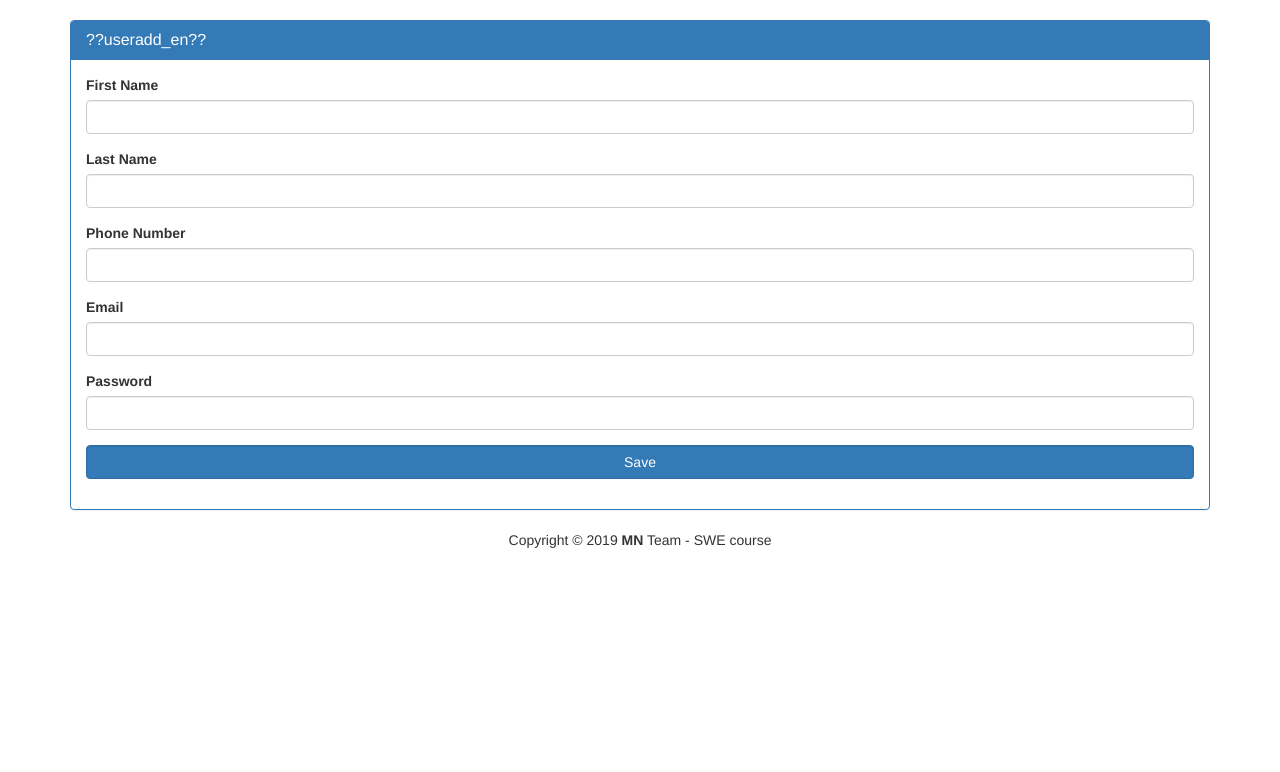
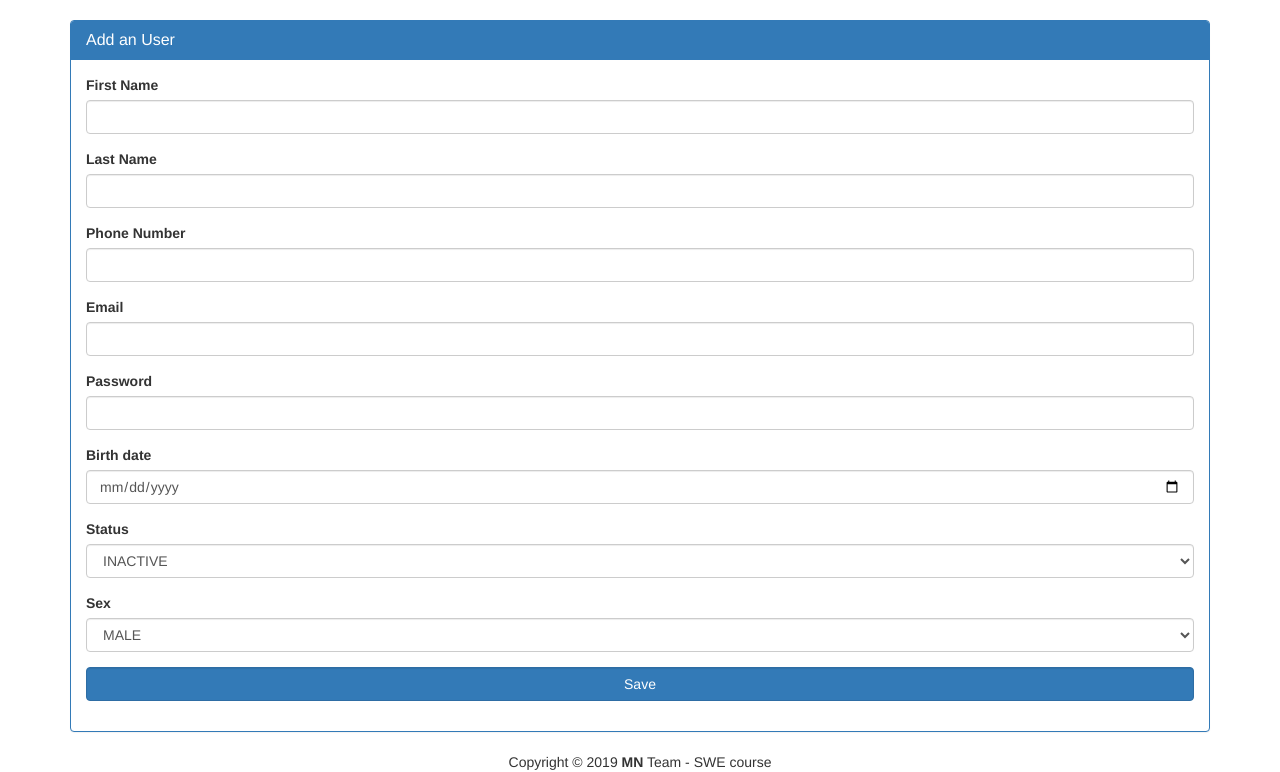
Before and after one commit to gtuugii/TrailerRental, a Spring Boot app: page /users/add?lang=en in a window 1280 px wide. Shown: the part 52-824 px from the top of the page. Before the commit the page ends 600 px from the top, so only its background shows below. Run offline with Spring Boot 4, Linux system fonts and the light colour scheme; some libraries are stand-ins or nearby versions.

Commit message:
Client - User Add, Edit

```diff
--- a/TrailerRentalClient/src/main/java/mum/edu/swe/trailerrentalclient/controller/UserController.java
+++ b/TrailerRentalClient/src/main/java/mum/edu/swe/trailerrentalclient/controller/UserController.java
@@ -1,7 +1,7 @@
 package mum.edu.swe.trailerrentalclient.controller;
 
 import mum.edu.swe.trailerrentalclient.config.Config;
-import mum.edu.swe.trailerrentalclient.model.Status;
+import mum.edu.swe.trailerrentalclient.model.DB;
 import mum.edu.swe.trailerrentalclient.model.User;
 import org.springframework.beans.factory.annotation.Autowired;
 import org.springframework.http.HttpEntity;
@@ -27,7 +27,7 @@ public class UserController {
     private String api_url = Config.URL;
 
     @Autowired
-    Status status;
+    DB status;
 
     @GetMapping("/list")
     public String list(Model model){
@@ -76,7 +76,7 @@ public class UserController {
         System.out.println("users/user-add");
 
         model.addAttribute("status", status.userStatus);
-
+        model.addAttribute("sex", status.sex);
         System.out.println(status.userStatus);
 
         return "users/user-add";
@@ -89,6 +89,9 @@ public class UserController {
                        Model model){
         String result_str = "saved";
         try {
+            model.addAttribute("status", status.userStatus);
+            model.addAttribute("sex", status.sex);
+
             if (bindingResult.hasErrors()) {
                 return "users/user-add";
             }
@@ -123,6 +126,7 @@ public class UserController {
     public String edit(@PathVariable("id") Long id,
                        Model model){
         try {
+
             HttpHeaders headers = new HttpHeaders();
             //headers.set("Authorization", "Bearer " + tokenHelper.getToken());
 
@@ -135,6 +139,7 @@ public class UserController {
             System.out.println("response: " + user);
 
             model.addAttribute("status", status.userStatus);
+            model.addAttribute("sex", status.sex);
             model.addAttribute("user", user);
 
         }
@@ -151,6 +156,9 @@ public class UserController {
                        RedirectAttributes redirectAttributes,
                        Model model){
         try {
+            model.addAttribute("status", status.userStatus);
+            model.addAttribute("sex", status.sex);
+
             if (bindingResult.hasErrors()) {
                 return "users/user-edit";
             }
@@ -161,7 +169,8 @@ public class UserController {
 
             RestTemplate restTemplate = new RestTemplate();
 
-            ResponseEntity<String> result = restTemplate.exchange(api_url + "user/", HttpMethod.PUT, entity, String.class);
+            //ResponseEntity<String> result = restTemplate.exchange(api_url + "user/", HttpMethod.PUT, entity, String.class);
+            ResponseEntity<String> result = restTemplate.exchange(api_url + "user/", HttpMethod.POST, entity, String.class);
 
             System.out.println("result: " + result.getBody());
             if (result.getBody() == null || result.getBody().trim().isEmpty()) {
--- a/TrailerRentalClient/src/main/resources/messages_en.properties
+++ b/TrailerRentalClient/src/main/resources/messages_en.properties
@@ -16,7 +16,8 @@ trailerdetails = Trailer Details
 #Users
 user = User
 userlist = Users List
-usersave = Add / Edit an User
+useradd = Add an User
+useredit = Edit an User
 userdelete = Delete an User
 userdetails = User Details
 
--- a/TrailerRentalClient/src/main/resources/templates/users/user-add.html
+++ b/TrailerRentalClient/src/main/resources/templates/users/user-add.html
@@ -14,7 +14,7 @@
         </div>
         <div id="formContent" class="panel-body">
             <span th:text="${result}" class="alert-danger"></span>
-            <form th:action="@{/users/edit}" th:object="${user}" method="post">
+            <form th:action="@{/users/add}" th:object="${user}" method="post">
 
                 <div class="form-group">
                     <label for="firstName" th:text="#{firstName}"></label>
@@ -41,20 +41,37 @@
 
                 <div class="form-group">
                     <label for="password" th:text="#{password}"></label>
-                    <input type="password" class="form-control" id="password" th:field="*{email}" />
+                    <input type="password" class="form-control" id="password" th:field="*{password}" />
                     <label th:if="${#fields.hasErrors('password')}" th:errors="*{password}" class="alert-danger"></label>
                 </div>
 
-<!--                <div class="form-group">-->
-<!--                    <label for="entry" th:text="#{status}"></label>-->
-<!--                    <select id="entry" th:field="*{status.key}" class="form-control">-->
-<!--                        <option th:each="entry : ${entries}"-->
-<!--                                th:value="${entry.id}"-->
-<!--                                th:utext="${entry.name}"-->
-<!--                        />-->
-<!--                    </select>-->
-<!--                    <label th:if="${#fields.hasErrors('entry.id')}" th:errors="*{entry.id}" class="alert-danger"></label>-->
-<!--                </div>-->
+                <div class="form-group">
+                    <label for="birthDate" th:text="#{birthDate}"></label>
+                    <input type="date" class="form-control" id="birthDate" th:field="*{birthDate}" />
+                    <label th:if="${#fields.hasErrors('birthDate')}" th:errors="*{birthDate}" class="alert-danger"></label>
+                </div>
+
+                <div class="form-group">
+                    <label for="status" th:text="#{status}"></label>
+                    <select id="status" th:field="*{status}" class="form-control">
+                        <option th:each="s : ${status}"
+                                th:value="${s.key}"
+                                th:utext="${s.value}"
+                        />
+                    </select>
+                    <label th:if="${#fields.hasErrors('status')}" th:errors="*{status}" class="alert-danger"></label>
+                </div>
+
+                <div class="form-group">
+                    <label for="sex" th:text="#{sex}"></label>
+                    <select id="sex" th:field="*{sex}" class="form-control">
+                        <option th:each="s : ${sex}"
+                                th:value="${s.key}"
+                                th:utext="${s.value}"
+                        />
+                    </select>
+                    <label th:if="${#fields.hasErrors('sex')}" th:errors="*{sex}" class="alert-danger"></label>
+                </div>
 
                 <div id="formFooter" class="form-group">
                     <button type="submit" class="btn btn-primary form-control">Save</button>
```
Also changed, not shown: TrailerRentalClient/src/main/java/mum/edu/swe/trailerrentalclient/model/DB.java (renamed from TrailerRentalClient/src/main/java/mum/edu/swe/trailerrentalclient/model/Status.java, +9 -1 lines), TrailerRentalClient/src/main/java/mum/edu/swe/trailerrentalclient/model/User.java (+5 -4 lines), TrailerRentalClient/src/main/resources/templates/users/user-edit.html (+34 -11 lines).
